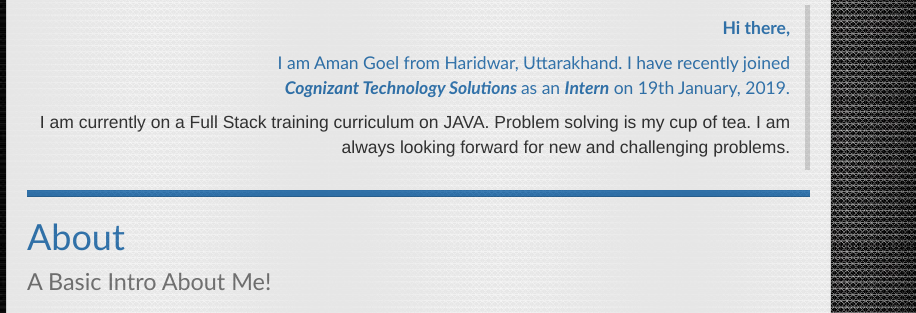
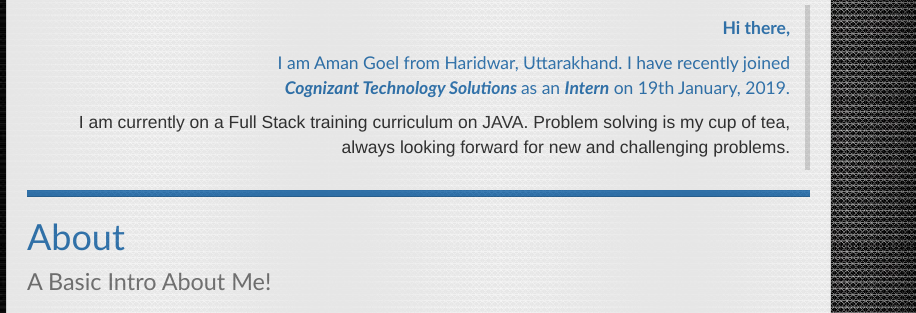
Before and after one commit to amangoel1/amangoel1.github.io, a plain HTML site: page index.html in a window 1280 px wide. Shown: the part 192-505 px from the top of the page, 364-1280 px from the left. Drawn offline with nearby package versions, Linux system fonts and the light colour scheme.

Commit message:
Update index.html

```diff
--- a/index.html
+++ b/index.html
@@ -85,8 +85,7 @@
                             <p class="text-primary" style="font-family: 'Calibri'">I am Aman Goel from Haridwar, Uttarakhand. I have recently joined<br> <i><b>Cognizant Technology Solutions </b></i>as an <i><b>Intern</b></i> on 19th January, 2019.
                             </p>
                             <p>I am currently on a Full Stack training curriculum on JAVA.
-                                Problem solving is my cup of tea.
-                                                                                  I am always looking forward for new and challenging problems.
+                                Problem solving is my cup of tea, always looking forward for new and challenging problems.
                                                                                   </p>
                         </blockquote>
 
```
